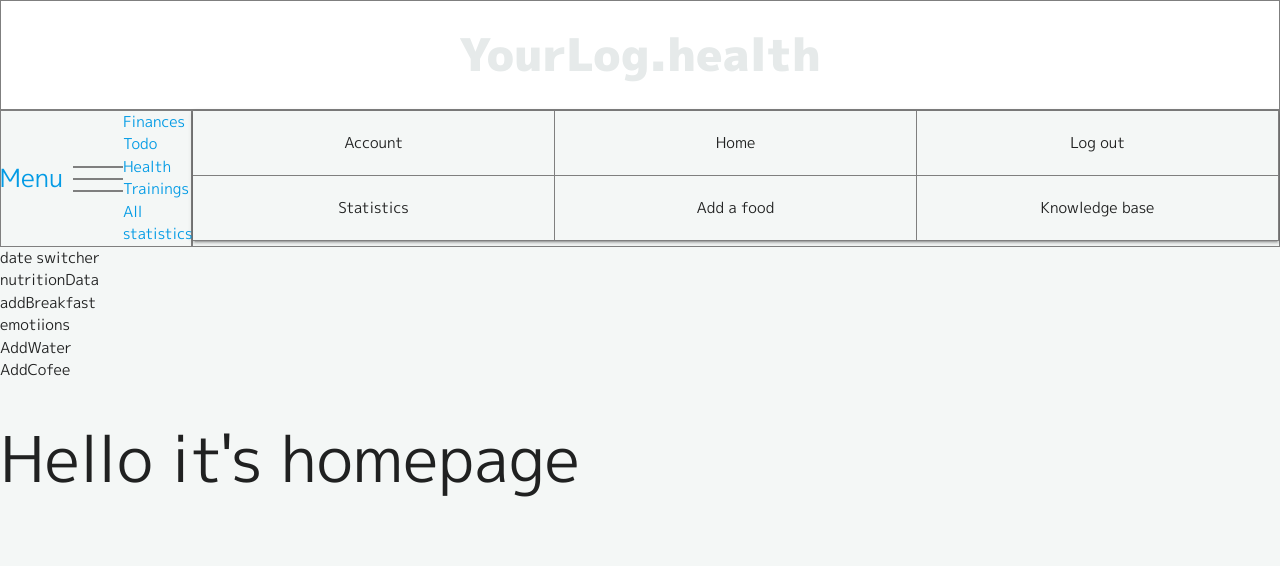
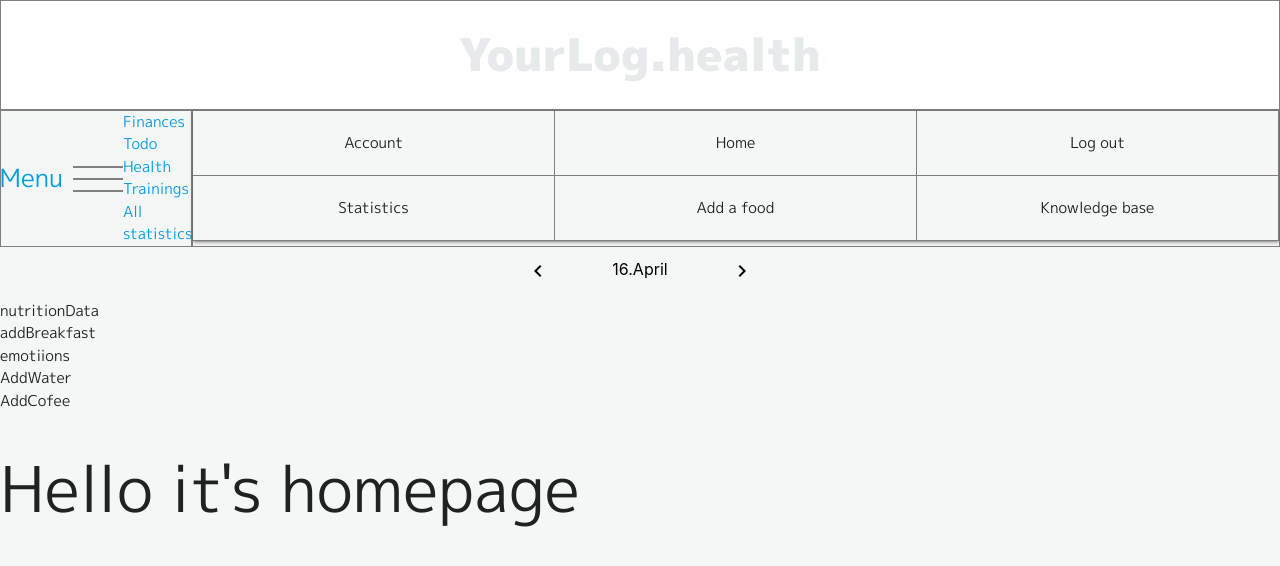
Before and after one commit to VladimirLysenkoIT/Your_Log, a React (Create React App) app: page /health/home in a window 1280 px wide. Shown: the top 566 px of the page. Built offline with nearby package versions, Linux system fonts and the light colour scheme.

Commit message:
DataSwitcher. Desctop design is done.

```diff
--- a/public/index.html
+++ b/public/index.html
@@ -25,6 +25,7 @@
       Learn how to configure a non-root public URL by running `npm run build`.
     -->
     <link href="https://fonts.googleapis.com/css?family=M+PLUS+1p:400,500,700,900&display=swap" rel="stylesheet">
+    <link href="https://fonts.googleapis.com/icon?family=Material+Icons" rel="stylesheet">
     <title>React App</title>
   </head>
   <body>
--- a/src/applications/components/DateSwitcher/index.jsx
+++ b/src/applications/components/DateSwitcher/index.jsx
@@ -1,21 +1,79 @@
 import React from "react";
+import M from 'materialize-css';
+
 import "./style.scss";
 
 export const DateSwitcher = ({dataSetter}) => {
+    const  monthsArray = [];
+    monthsArray[0] = "January";
+    monthsArray[1] = "February";
+    monthsArray[2] = "March";
+    monthsArray[3] = "April";
+    monthsArray[4] = "May";
+    monthsArray[5] = "June";
+    monthsArray[6] = "July";
+    monthsArray[7] = "August";
+    monthsArray[8] = "September";
+    monthsArray[9] = "October";
+    monthsArray[10] = "November";
+    monthsArray[11] = "December";
+
+    const [textDate, setTextDate] = React.useState();
+    const [selectedDate, setSelectedDate] = React.useState();
     React.useEffect(()=>{
-        initAgeDatePicker();
-        initTrainingsNumberSelector();
+        initDatePicker();
+        initDateSwitcherData();
     }, [])
 
-    const initAgeDatePicker = async ()=>{
-        const datePicker = document.getElementById('datePickerAge');
+    const refreshSwitcherTextDate = (date) => {
+        const switcherDate = dateToText(date);
+
+        setTextDate(switcherDate)
+    }
+
+    const dateToText = (date) => {
+        let dateToFormat = date;
+        let formattedDate = dateToFormat.getDate() + '.' + monthsArray[dateToFormat.getMonth()];
+
+        return formattedDate;
+    }
+
+    const initDateSwitcherData = () => {
+        let currentTime = new Date();
+
+        refreshSwitcherTextDate(currentTime);
+        setSelectedDate(currentTime);
+    }
+
+    const getMaximallDate = ()=>{
+        let currentTime = new Date();
+        currentTime.setDate(currentTime.getDate() + 2)
+
+        return currentTime;
+    }
+
+    const forwardDate = ()=>{
+        let date = selectedDate;
+        date.setDate(date.getDate() + 1)
+
+        setSelectedDate(date)
+    }
+
+    const backDate = ()=>{
+        let date = selectedDate;
+
+        date.setDate(date.getDate() - 1)
+
+        setSelectedDate(date)
+    }
+
+    const initDatePicker = async ()=>{
+        const datePicker = document.getElementById('datePicker');
 
         M.Datepicker.init(datePicker, {
-            format: 'dd mmmm yyyy ',
-            yearRange: yearsRange(),
-            minDate: getMinimalDate(),
+            format: 'd.mmmm',
+            defaultDate: new Date(),
             maxDate: getMaximallDate(),
-            defaultDate: getMaximallDate(),
             onSelect: (newDate) => {
                 onChangeHandler({
                     target: {
@@ -28,28 +86,18 @@ export const DateSwitcher = ({dataSetter}) => {
     }
 
     const onChangeHandler = (e)=>{
-        let newUserDataFormValues = {...userDataFormValues};
+        let newTextDate = {...textDate};
         let fieldValue = e.target.value
         const fieldName = e.target.name;
 
-        if(fieldName === 'age'){
-            const birthDateInTwoForms = convertDate(fieldValue);
-            const timestamp = birthDateInTwoForms['ageTimestamp'];
-            const textDate = birthDateInTwoForms['ageTextDate'];
-            newUserDataFormValues['ageTimestamp'] = timestamp;
-            newUserDataFormValues['ageTextDate'] = textDate;
-            newUserDataFormValues['age'] = getAge(timestamp, textDate);
-
-        }else{
-            newUserDataFormValues[fieldName] = fieldValue;
-        }
-
-        setUserDataFormValues(newUserDataFormValues)
+        setTextDate(newTextDate)
     }
   return (
     <div className="dateSwitcher">
         <form action="">
-            <input type='text' name='age' value={userDataFormValues.ageTextDate} onChange={onChangeHandler} className='datepicker' id='datePickerAge'/>
+            <button onClick="forwardDate()" className="back" type="button"><i className="material-icons">navigate_before</i></button>
+                <input type='text' className="display" name='date' value={textDate} onChange={onChangeHandler} id='datePicker'/>
+            <button onClick="backDate()" className="forward" type="button"><i className="material-icons">navigate_next</i></button>
         </form>
     </div>
   );
--- a/src/applications/components/DateSwitcher/style.scss
+++ b/src/applications/components/DateSwitcher/style.scss
@@ -0,0 +1,26 @@
+.dateSwitcher{
+
+    form{
+        display: flex;
+        justify-content: center;
+
+        button{
+            background: none;
+            border: none;
+            cursor: pointer;
+
+            &.back:active{
+                transform: translateX(-1px);
+            }
+            &.forward:active{
+                transform: translateX(1px);
+            }
+        }
+
+        input.display{
+            text-align: center;
+            border-bottom: none;
+            width: 180px;
+        }
+    }
+}
--- a/src/applications/health/scenes/home/index.jsx
+++ b/src/applications/health/scenes/home/index.jsx
@@ -1,13 +1,16 @@
 import React from "react";
 import { BodyContentBox } from "../../components/bodyContentBox";
 import "./style.scss";
+import { DateSwitcher } from "../../../components/DateSwitcher";
 
 export const Home = () => {
   return (
     <div className="">
       <BodyContentBox customClass={"home"}>
 
-        <div className="dateSwitcher">date switcher</div>
+        <div className="dateSwitcher">
+          <DateSwitcher />
+        </div>
         <div className="nutritionData_hook">nutritionData</div>
         <div className="addBreakfast_hook">addBreakfast</div>
         <div className="addEmotions_hook">emotiions</div>
```
